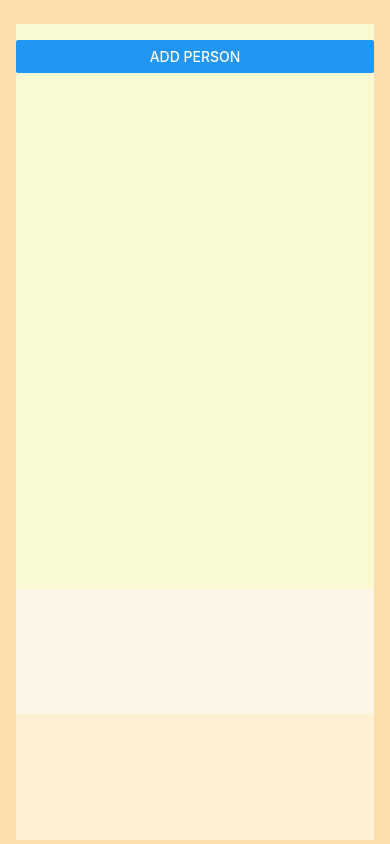
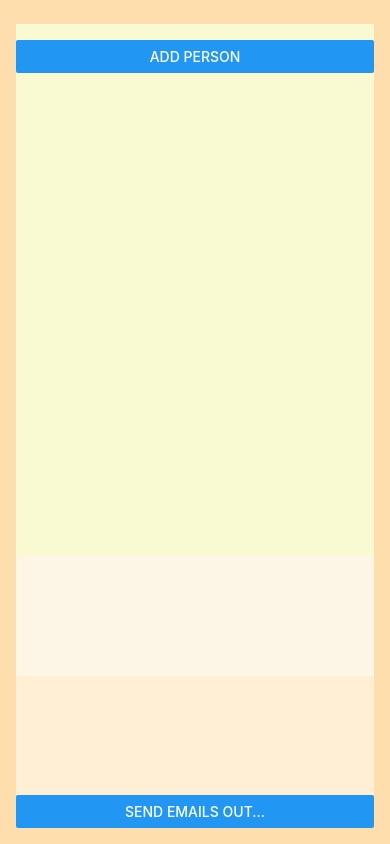
Before and after one commit to bneeland/simple-gifts-app-react-native, a React Native app: screen / in a window 390 px wide. Built offline with nearby package versions, Linux system fonts and the light colour scheme.

Commit message:
Added send emails modal with confirmation and cancel

```diff
--- a/App.js
+++ b/App.js
@@ -10,11 +10,15 @@ import ExclusionDeleteConfirm from './components/ExclusionDeleteConfirm';
 import InclusionItem from './components/InclusionItem';
 import ExclusionItem from './components/ExclusionItem';
 
+import SendEmailsButton from './components/SendEmailsButton';
+import SendEmailsConfirm from './components/SendEmailsConfirm';
+
 export default function App() {
   const [isAddPersonMode, setIsAddPersonMode] = useState(false);
   const [isDeletePersonMode, setIsDeletePersonMode] = useState(false);
   const [isDeleteInclusionMode, setIsDeleteInclusionMode] = useState(false);
   const [isDeleteExclusionMode, setIsDeleteExclusionMode] = useState(false);
+  const [isSendEmailsMode, setIsSendEmailsMode] = useState(false);
 
   const [listedPeople, setListedPeople] = useState([]);
 
@@ -45,19 +49,16 @@ export default function App() {
   const deletePersonHandler = personId => {
     setPersonToDelete(personId);
     setIsDeletePersonMode(true);
-    console.log(personId);
   };
 
   const deleteInclusionHandler = inclusionId => {
     setInclusionToDelete(inclusionId);
     setIsDeleteInclusionMode(true);
-    console.log(inclusionId);
   };
 
   const deleteExclusionHandler = exclusionId => {
     setExclusionToDelete(exclusionId);
     setIsDeleteExclusionMode(true);
-    console.log(exclusionId);
   };
 
   const cancelDeletePersonHandler = () => {
@@ -73,6 +74,14 @@ export default function App() {
   const cancelDeleteExclusionHandler = () => {
     setExclusionToDelete('');
     setIsDeleteExclusionMode(false);
+  };
+
+  const cancelSendEmailsHandler = () => {
+    setIsSendEmailsMode(false);
+  };
+
+  const sendEmailsHandler = () => {
+    setIsSendEmailsMode(true);
   };
 
   const confirmDeletePersonHandler = personId => {
@@ -205,6 +214,12 @@ export default function App() {
           )}
         />
       </View>
+      <View>
+        <SendEmailsButton
+          onSendEmails={sendEmailsHandler}
+        />
+      </View>
+
       <PersonAddInput
         visible={isAddPersonMode}
         onAddPerson={addPersonHandler}
@@ -228,6 +243,10 @@ export default function App() {
         onDeleteConfirm={confirmDeleteExclusionHandler}
         onCancel={cancelDeleteExclusionHandler}
       />
+      <SendEmailsConfirm
+        visible={isSendEmailsMode}
+        onCancel={cancelSendEmailsHandler}
+      />
     </View>
   );
 }
@@ -237,7 +256,7 @@ const styles = StyleSheet.create({
     flex: 1,
     paddingTop: 24,
     paddingHorizontal: 16,
-    paddingBottom: 4,
+    paddingBottom: 16,
     backgroundColor: 'navajowhite',
   },
   peopleContainer: {
--- /dev/null
+++ b/components/SendEmailsButton.js
@@ -0,0 +1,16 @@
+import React from 'react';
+import { StyleSheet, View, Button } from 'react-native';
+
+const SendEmailsButton = props => {
+  return (
+    <View>
+      <Button title="Send emails out..." onPress={props.onSendEmails} />
+    </View>
+  );
+};
+
+const styles = StyleSheet.create({
+
+});
+
+export default SendEmailsButton;
--- /dev/null
+++ b/components/SendEmailsConfirm.js
@@ -0,0 +1,26 @@
+import React, { useState } from 'react';
+import { StyleSheet, Modal, View, Text, Button, TextInput } from 'react-native';
+
+const SendEmailsConfirm = props => {
+
+  return (
+    <Modal visible={props.visible} animationType="slide">
+      <View style={styles.container}>
+        <Button title="Send emails now" />
+        <Button title="Cancel" onPress={props.onCancel} />
+      </View>
+    </Modal>
+  );
+};
+
+const styles = StyleSheet.create({
+  container: {
+    flex: 1,
+    backgroundColor: 'lightblue',
+    justifyContent: 'center',
+    paddingVertical: 50,
+    paddingHorizontal: 20,
+  },
+});
+
+export default SendEmailsConfirm;
```
